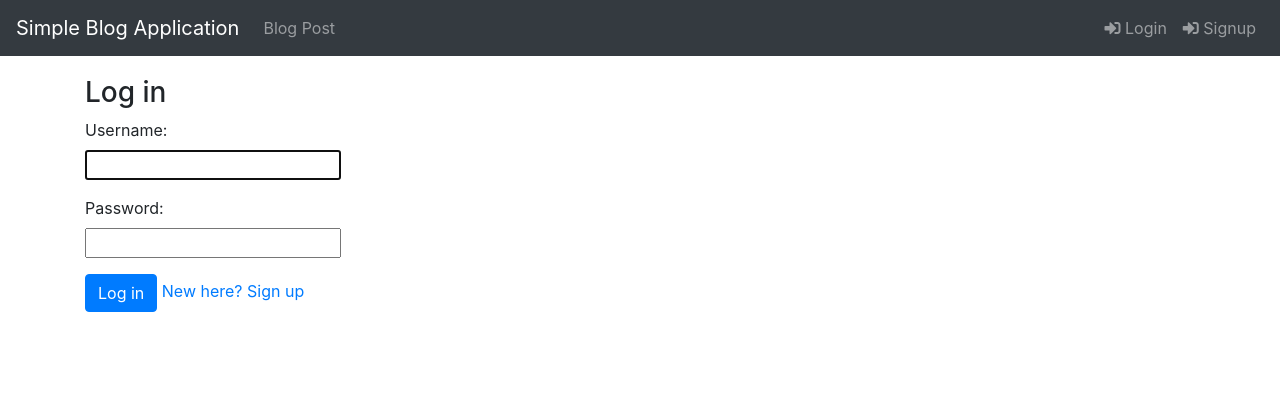
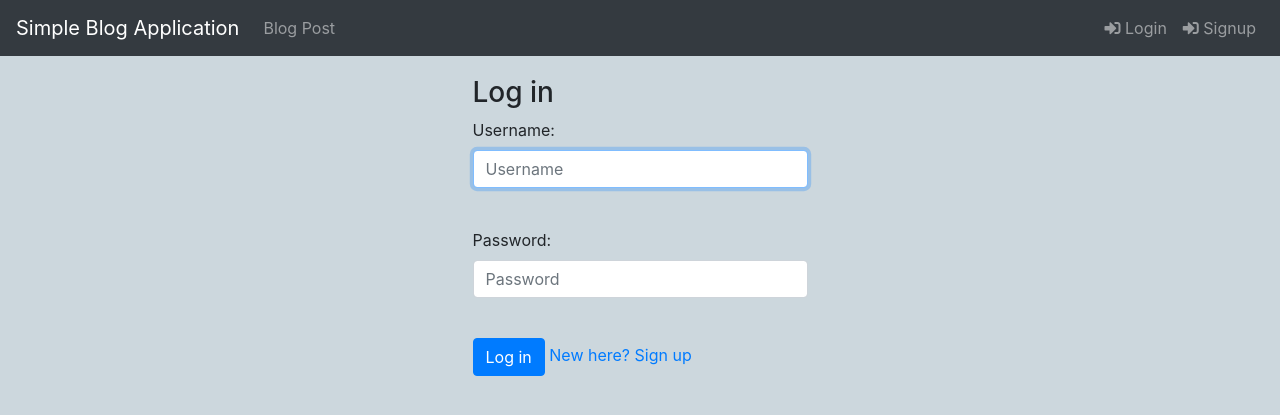
Before and after one commit to sreebash/blog-application, a Django app: page /login/ in a window 1280 px wide. Shown: the top 415 px of the page. Run offline with Django 4.2, Linux system fonts and the light colour scheme; some libraries are stand-ins or nearby versions.

Commit message:
refactor: refactor login, sigun form and custom error message

```diff
--- a/accounts/forms.py
+++ b/accounts/forms.py
@@ -1,5 +1,6 @@
 from django import forms
-from django.contrib.auth.forms import UserCreationForm
+from django.contrib.auth import authenticate
+from django.contrib.auth.forms import UserCreationForm, AuthenticationForm
 from django.contrib.auth.models import User
 from django.core.exceptions import ValidationError
 from django.forms import TextInput
@@ -55,3 +56,14 @@ class SignUpForm(UserCreationForm):
         if original_password != confirm_password:
             raise forms.ValidationError("Password didn't match!")
         return confirm_password
+
+
+class LoginForm(AuthenticationForm):
+    def __init__(self, *args, **kwargs):
+        super().__init__(*args, **kwargs)
+
+        self.fields['username'].widget.attrs.update({
+            'placeholder': 'Username', 'class': 'form-control'})
+        self.fields['password'].widget.attrs.update({
+            'placeholder': 'Password', 'class': 'form-control'
+        })
--- a/accounts/views.py
+++ b/accounts/views.py
@@ -6,7 +6,7 @@ from django.contrib.auth.models import User
 from django.contrib.auth.views import LoginView, LogoutView
 from django.shortcuts import render, redirect
 
-from accounts.forms import SignUpForm
+from accounts.forms import SignUpForm, LoginForm
 
 
 @login_required
@@ -32,6 +32,7 @@ def signup(request):
 
 class UserLoginView(LoginView):
     template_name = 'registration/login.html'
+    form_class = LoginForm
 
     def form_valid(self, form):
         response = super().form_valid(form)
--- a/blog/views.py
+++ b/blog/views.py
@@ -6,7 +6,7 @@ from django.urls import reverse_lazy
 from django.views import View
 from django.views.generic import CreateView, ListView, DetailView
 
-from blog.forms import CommentForm
+from blog.forms import CommentForm, PostCreateForm
 from blog.models import Post
 
 
@@ -17,7 +17,7 @@ class PostListView(ListView):
 
 class PostCreateView(LoginRequiredMixin, CreateView):
     model = Post
-    fields = ['title', 'description', 'feature_image']
+    form_class = PostCreateForm
 
     def get_success_url(self):
         messages.success(
--- a/templates/base.html
+++ b/templates/base.html
@@ -19,7 +19,7 @@
 
     <style>
         body {
-            background-color: white;
+            background-color: #ccd7dd;
         }
 
         .top {
@@ -27,8 +27,14 @@
         }
 
         .signup-container {
-            width: 1000px;
-            margin: 0px auto;
+            width: 335px;
+            margin: 0 auto;
+        }
+
+        .login-form {
+            width: 335px;
+            margin: 0 auto;
+
         }
 
 
--- a/templates/blog/post_list.html
+++ b/templates/blog/post_list.html
@@ -9,8 +9,6 @@
 
 {% block content %}
     {% include "success_message.html" %}
-
-
     <h3>Post List</h3>
     {% for post in post_list %}
         <div class="card mb-3">
@@ -55,8 +53,6 @@
             </div>
         </div>
 
-
     {% endfor %}
 
-
 {% endblock %}
--- a/templates/registration/login.html
+++ b/templates/registration/login.html
@@ -4,6 +4,7 @@
 
     {% include "success_message.html" %}
 
+    <div class="login-form">
         <h3>Log in</h3>
         {% if form.errors %}
             <p style="color: red">Your username and password didn't match. Please try again.</p>
@@ -26,4 +27,5 @@
             <button type="submit" class="btn btn-primary">Log in</button>
             <a href="{% url 'accounts:signup' %}">New here? Sign up</a>
         </form>
+    </div>
 {% endblock %}
--- a/templates/registration/signup.html
+++ b/templates/registration/signup.html
@@ -3,7 +3,7 @@
 {% block content %}
     <div class="signup-container">
         <h3>Sign up</h3>
-        <div class="card" style="width: 335px">
+        <div>
             <form method="post">
                 {% csrf_token %}
                 {% for field in form %}
```
Also changed, not shown: blog/forms.py (+11 -1 lines), db.sqlite3, media/feature_images/1_ACaznUSP4_-Xwa76i9ei6A.png (added), media/feature_images/1_GGLm6Juo_CxQAKEM-mAWfw_LaMw4GX.jpeg (added), media/feature_images/1_GGLm6Juo_CxQAKEM-mAWfw_m1Wppyd.jpeg (added), media/feature_images/1_GGLm6Juo_CxQAKEM-mAWfw_qhM90Jc.jpeg (added), media/feature_images/1_GGLm6Juo_CxQAKEM-mAWfw_rKWmyEp.jpeg (added). Lines whose indentation alone changed are shown as unchanged.
